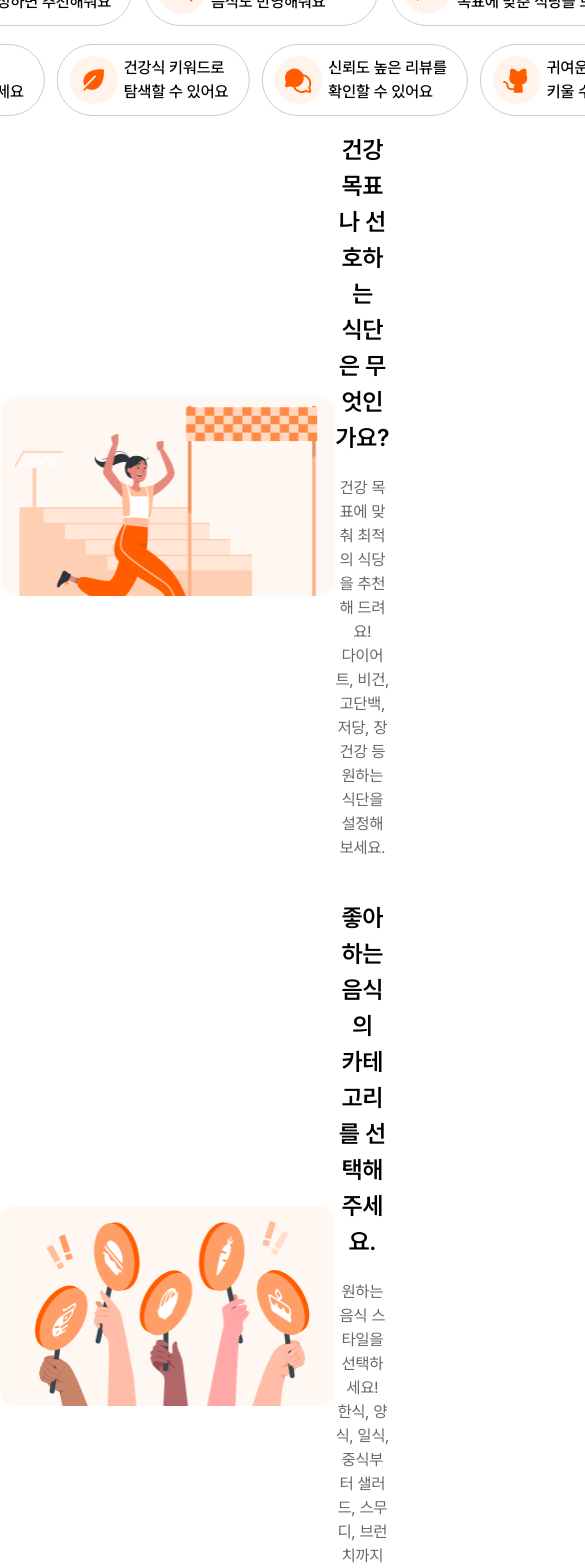
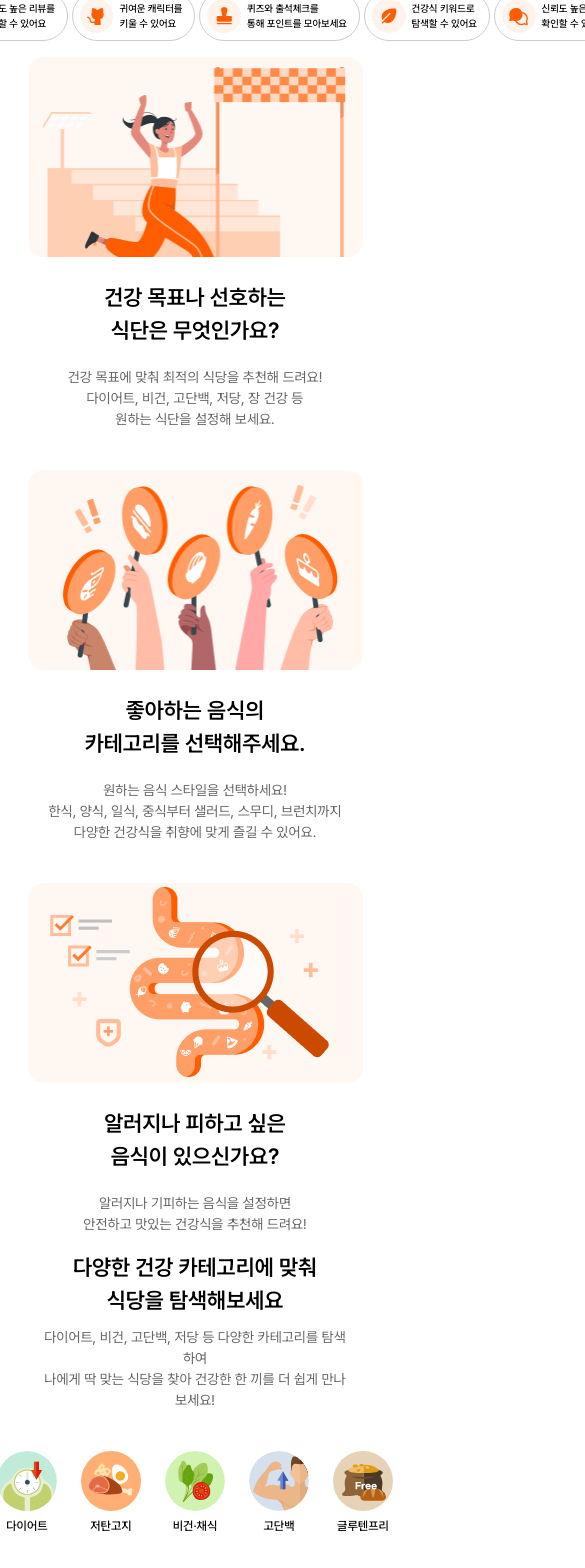
Before and after one commit to hyun2e/weat-landing, a React (Vite) app: page / in a window 390 px wide. Shown: the part 1080-2648 px from the top of the page, 585 px wide, since content can reach past the window. Built offline with nearby package versions, Linux system fonts and the light colour scheme.

Commit message:
soim - mobile edit

```diff
--- a/src/components/Card_Info2.jsx
+++ b/src/components/Card_Info2.jsx
@@ -12,11 +12,22 @@ const Info2Card = styled.div`
   padding: 12px 20px 12px 12px;
   border-radius: 36px;
   width: auto;
-  min-width: 188px;
   border: 1px solid ${({ theme }) => theme.colors.grey250};
   flex-shrink: 0;
   flex-grow: 0;
+
+  @media (max-width: 768px) {
+    height: 50px;
+    padding: 6px 12px 6px 7px;
+  }
 `;
+
+const Info2CardImage = styled.img`
+  @media (max-width: 768px) {
+    width: 33.6px;
+    height: 33.6px;
+  }
+`
 
 // 인포2 텍스트 - 본문
 const Info2CardText = styled.p`
@@ -25,12 +36,16 @@ const Info2CardText = styled.p`
   font-weight: 500;
   line-height: 1.5;
   overflow: visible;
+
+  @media (max-width: 768px) {
+    font-size: ${({ theme }) => theme.fontSizes.fs10};
+  }
 `
 
 const Card_Info2 = ({ icon, text }) => {
   return (
     <Info2Card>
-      <img src={icon} />
+      <Info2CardImage src={icon} />
       <Info2CardText>{text}</Info2CardText>
     </Info2Card>
   );
--- a/src/components/Card_category.jsx
+++ b/src/components/Card_category.jsx
@@ -12,17 +12,29 @@ const CategoryCard = styled.div`
   gap: 6px;
 `;
 
+// 카테고리 카트 이미지 스타일
+const CategoryCardImage = styled.img`
+ @media (max-width: 768px) {
+    width: 60px;
+    height: 60px;
+  }
+`
+
 // 카테고리 카드 텍스트 스타일
 const CategoryCardText = styled.p`
   font-size: ${({ theme }) => theme.fontSizes.fs14};
   font-weight: 500;
   line-height: 1.5;
+
+  @media (max-width: 768px) {
+    font-size: ${({ theme }) => theme.fontSizes.fs12};
+  }
 `;
 
 const Card_category = ({ icon, text }) => {
   return (
     <CategoryCard>
-      <img src={icon} alt={text} />
+      <CategoryCardImage src={icon} alt={text} />
       <CategoryCardText>{text}</CategoryCardText>
     </CategoryCard>
   );
--- a/src/components/Card_onboarding.jsx
+++ b/src/components/Card_onboarding.jsx
@@ -9,6 +9,11 @@ const OnboardingCard = styled.div`
   justify-content: space-between;
   text-align: center;
   width:100%;
+
+  @media (max-width: 768px) {
+    flex-direction: column;
+    gap: 24px;
+  }
 `;
 
 // 온보딩 컨텐츠 - 텍스트
@@ -34,11 +39,19 @@ const OnboardingCardText = styled.p`
   white-space: pre-line;
   color: ${({ theme }) => theme.colors.grey600};
   line-height: 1.5;
+
+  @media (max-width: 768px) {
+    font-size: ${({ theme }) => theme.fontSizes.fs14};
+  }
 `
 // 온보딩 텍스트 - 제목
 const OnboardingCardTitle = styled.h4`
   white-space: pre-line;
   line-height: 1.5;
+
+  @media (max-width: 768px) {
+    font-size: ${({ theme }) => theme.fontSizes.fs22};
+  }
 `
 
 
--- a/src/sections/Category.jsx
+++ b/src/sections/Category.jsx
@@ -11,6 +11,23 @@ const CategoryContainer = styled.div`
     justify-content: center;
     gap: 40px;
     padding: 0 16px;
+
+    @media (max-width: 768px) {
+        padding: 0 40px;
+  }
+`
+const CategoryContents = styled.div`
+    width: 100%;
+    display: flex;
+    flex-direction: column;
+    align-items: center;
+    text-align: center;
+    justify-content: center;
+    gap: 40px;
+
+    @media (max-width: 768px) {
+        gap: 20px;
+  }
 `
 const CategoryTextWrapper = styled.div`
     display: flex;
@@ -21,11 +38,19 @@ const CategoryTextWrapper = styled.div`
 // 카테고리 제목 스타일
 const CategoryTitle = styled.h2`
     line-height: 1.5;
+
+    @media (max-width: 768px) {
+    font-size: ${({ theme }) => theme.fontSizes.fs22};
+  }
 `
 // 카테고리 본문 스타일
 const CategoryDescription = styled.p`
     color: ${({ theme }) => theme.colors.grey600};
     line-height: 1.5;
+
+    @media (max-width: 768px) {
+    font-size: ${({ theme }) => theme.fontSizes.fs14};
+  }
 `
 
 const CategoryCardWrapper = styled.div`
@@ -34,6 +59,11 @@ const CategoryCardWrapper = styled.div`
     align-items: center;
     justify-content: center;
     gap: 28px;
+
+    @media (max-width: 768px) {
+        width: 396px;
+        gap: 24px;
+  }
 `
 
 const Category = () => {
@@ -64,6 +94,7 @@ const Category = () => {
                     나에게 딱 맞는 식당을 찾아 건강한 한 끼를 더 쉽게 만나보세요!
                 </CategoryDescription>
             </CategoryTextWrapper>
+            <CategoryContents>
                 <CategoryCardWrapper>
                     {categoryDataTop.map((item, index) => (
                         <Card_category icon={item.icon} text={item.text} key={index} />
@@ -74,6 +105,7 @@ const Category = () => {
                         <Card_category icon={item.icon} text={item.text} key={index} />
                     ))}
                 </CategoryCardWrapper>
+            </CategoryContents>
         </CategoryContainer>
     );
 };
--- a/src/sections/Download.jsx
+++ b/src/sections/Download.jsx
@@ -9,6 +9,10 @@ const DownloadWrapper = styled.div`
     flex-direction: column;
     gap:30px;
     padding: 0 16px 52px 16px;
+
+    @media (max-width: 768px) {
+        padding: 0 38px 0 0;
+    };
 `
 // 다운로드 버튼 스타일
 const DownloadButton = styled.a`
@@ -21,11 +25,25 @@ const DownloadButton = styled.a`
     border-radius: 34px;
     border: none;
 `
+// 다운로드 버튼 이미지 스타일
+const DownloadButtonImage = styled.img`
+    @media (max-width: 768px) {
+        width: 156px;
+        height: 52px;
+        border-radius: 26px;
+    };
+`
+
 const DownloadButtonWrapper = styled.div`
     display: flex;
     align-items: center;
     justify-content: center;
     gap: 12px;
+
+    @media (max-width: 768px) {
+        width: 318px;
+        gap: 7px;
+  }
 `
 const DownloadTextWrapper = styled.div`
     display: flex;
@@ -38,11 +56,19 @@ const DownloadTextWrapper = styled.div`
 // 다운로드 제목 스타일
 const DownloadTitle = styled.h2`
     line-height: 1.5;
+
+    @media (max-width: 768px) {
+        font-size: ${({ theme }) => theme.fontSizes.fs22};
+  }
 `
 // 다운로드 본문 스타일
 const DownloadDescription = styled.p`
     color: ${({ theme }) => theme.colors.grey600};
     line-height: 1.5;
+
+    @media (max-width: 768px) {
+        font-size: ${({ theme }) => theme.fontSizes.fs14};
+  }
 `
 
 const download = () => {
@@ -58,10 +84,10 @@ const download = () => {
         </DownloadTextWrapper>
         <DownloadButtonWrapper>
             <DownloadButton href="https://play.google.com/store" target="_blank">
-                <img src="src/assets/images/PC_google play.png" alt="구글 플레이 스토어"/>
+                <DownloadButtonImage src="src/assets/images/PC_google play.png" alt="구글 플레이 스토어"/>
             </DownloadButton>
             <DownloadButton href="https://www.apple.com/app-store/" target="_blank">
-                <img src="src/assets/images/PC_app store.png" alt="앱 스토어"/>
+                <DownloadButtonImage src="src/assets/images/PC_app store.png" alt="앱 스토어"/>
             </DownloadButton>
         </DownloadButtonWrapper>
     </DownloadWrapper>
--- a/src/sections/Info2.jsx
+++ b/src/sections/Info2.jsx
@@ -32,6 +32,10 @@ const Info2Container = styled.div`
   position: relative;
   left: 50%;
   transform: translateX(-50%);
+
+  @media (max-width: 768px) {
+    gap: 24px;
+  }
 `
 const Info2DataContainer = styled.div`
   width:100%;
@@ -39,6 +43,10 @@ const Info2DataContainer = styled.div`
   flex-direction: column;
   align-items: center;
   gap: 18px;
+
+  @media (max-width: 768px) {
+    gap: 12px;
+  }
 `
 const Info2DataWrapperRight = styled.div`
   display: flex;
@@ -47,6 +55,10 @@ const Info2DataWrapperRight = styled.div`
   gap: 12px;
   overflow: hidden;
   animation: ${InfiniteScrollRight} 230s linear infinite;
+
+  @media (max-width: 768px) {
+    gap: 4px;
+  }
 `
 const Info2DataWrapperLeft = styled.div`
   display: flex;
@@ -55,11 +67,19 @@ const Info2DataWrapperLeft = styled.div`
   gap: 12px;
   overflow: hidden;
   animation: ${InfiniteScrollLeft} 300s linear infinite;
+
+  @media (max-width: 768px) {
+    gap: 4px;
+  }
 `;
 
 // 인포2 제목 스타일
 const Info2Tile = styled.h2`
   line-height: 1.5;
+
+  @media (max-width: 768px) {
+    font-size: ${({ theme }) => theme.fontSizes.fs22};
+  }
 `
 
 const Info2 = () => {
```
Lines whose indentation alone changed are shown as unchanged.
